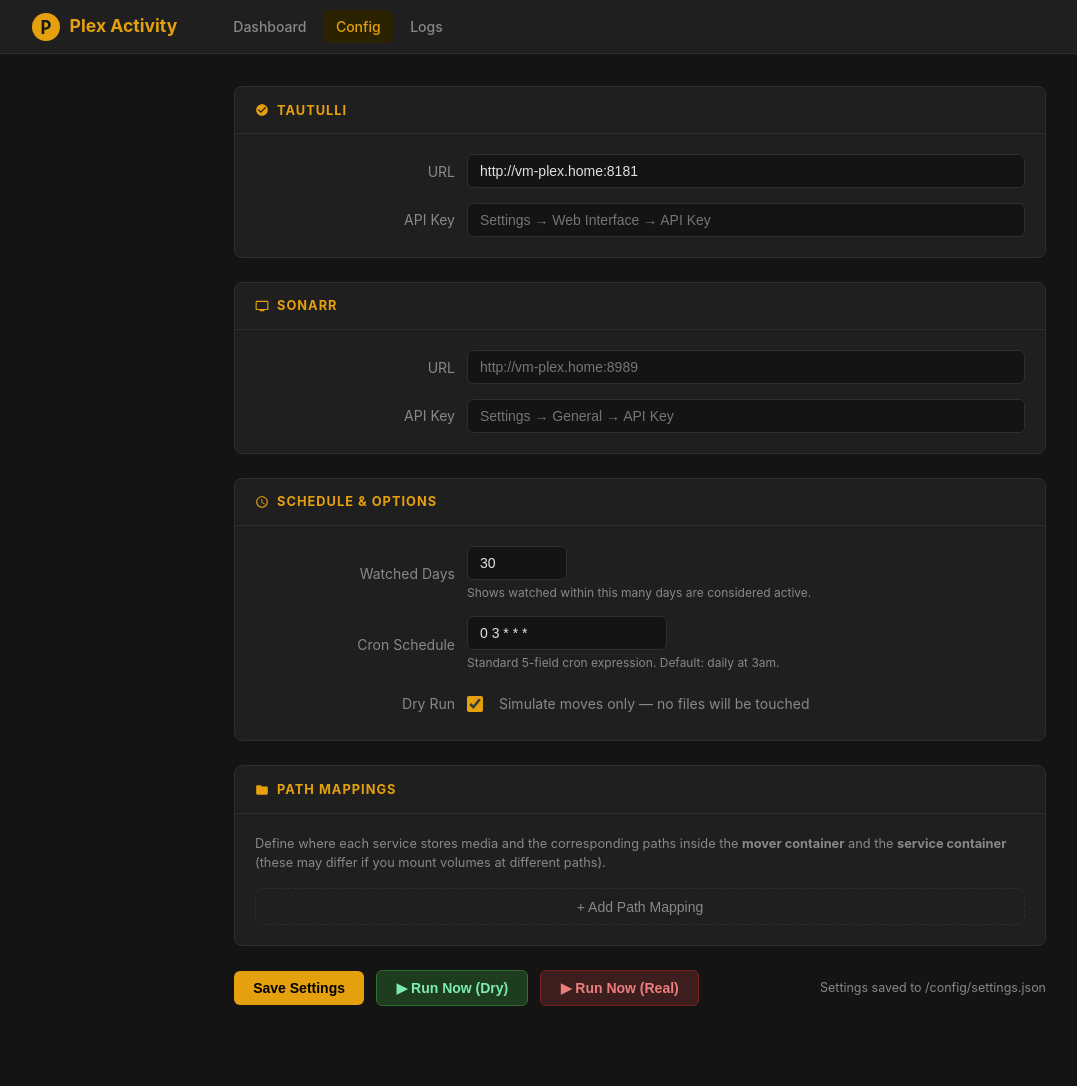
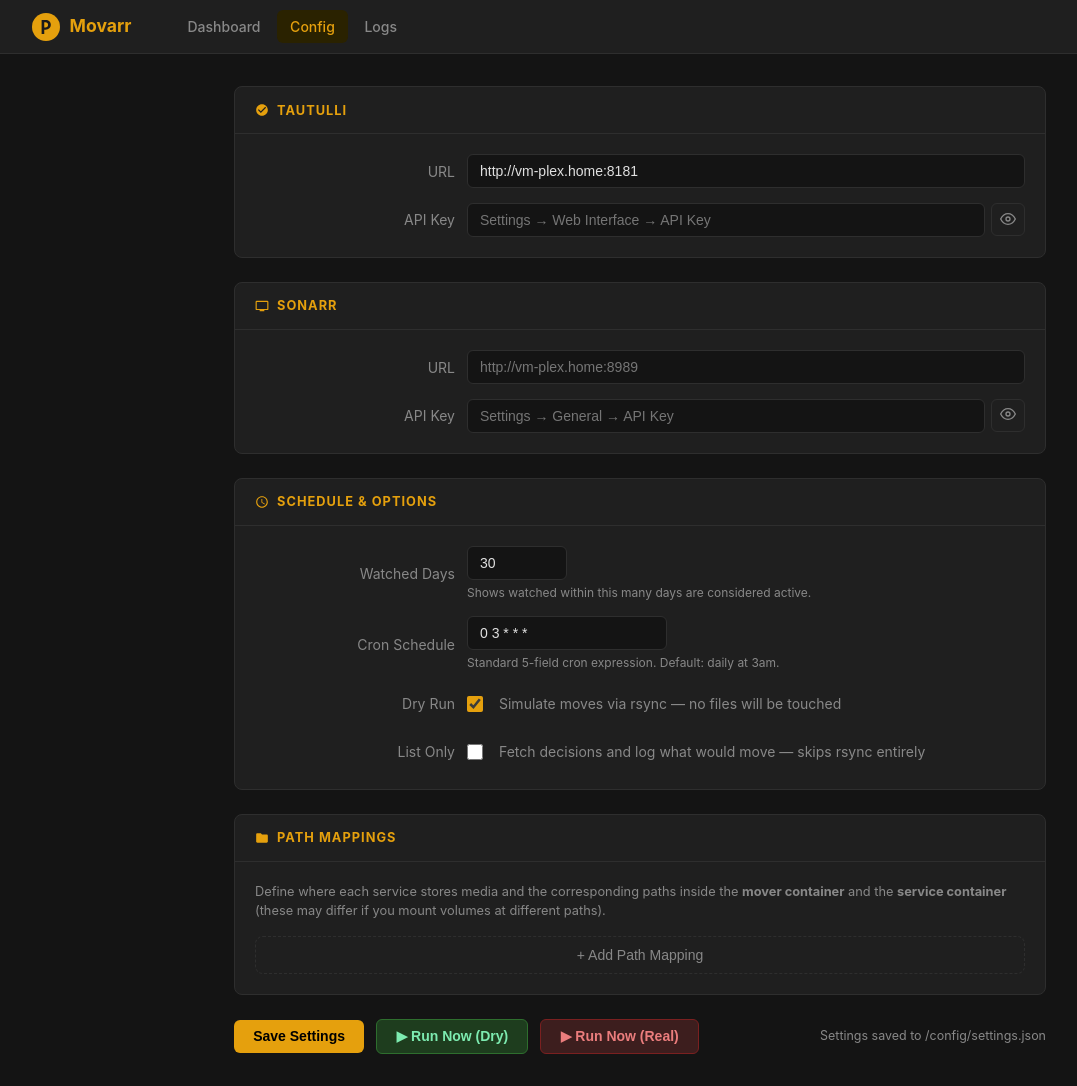
Before and after one commit to BiffstaGaming/Movarr, a PHP site: page /config.php in a window 1280 px wide. Shown: the whole page, without its empty margins (0-1077 px from the left). Before the commit the page ends 1006 px from the top, so only its background shows below. Run offline with PHP 8.4, Linux system fonts and the light colour scheme.

Commit message:
Changed title, set API masking, log levels

```diff
--- a/Movarr/config.php
+++ b/Movarr/config.php
@@ -42,6 +42,7 @@ if ($_SERVER['REQUEST_METHOD'] === 'POST') {
             ],
             'watched_days'  => max(1, (int)($_POST['watched_days'] ?? 30)),
             'dry_run'       => isset($_POST['dry_run']),
+            'list_only'     => isset($_POST['list_only']),
             'cron_schedule' => trim($_POST['cron_schedule'] ?? '0 3 * * *'),
             'path_mappings' => $mappings,
         ];
@@ -62,7 +63,7 @@ $s = load_settings();
 <head>
 <meta charset="UTF-8">
 <meta name="viewport" content="width=device-width, initial-scale=1.0">
-<title>Config — Plex Activity</title>
+<title>Config — Movarr</title>
 <style>
   *, *::before, *::after { box-sizing: border-box; margin: 0; padding: 0; }
 
@@ -160,6 +161,7 @@ $s = load_settings();
   .field-hint { font-size: .75rem; color: var(--muted); margin-top: .25rem; }
 
   input[type="text"],
+  input[type="password"],
   input[type="number"],
   select {
     width: 100%;
@@ -173,9 +175,29 @@ $s = load_settings();
     transition: border-color .15s;
   }
   input[type="text"]:focus,
+  input[type="password"]:focus,
   input[type="number"]:focus,
   select:focus { border-color: var(--accent); }
   select option { background: var(--surface); }
+
+  .api-key-wrap {
+    display: flex;
+    align-items: center;
+    gap: .4rem;
+  }
+  .api-key-wrap input { flex: 1; }
+  .btn-eye {
+    background: none;
+    border: 1px solid var(--border);
+    border-radius: 6px;
+    color: var(--muted);
+    cursor: pointer;
+    padding: .4rem .5rem;
+    line-height: 1;
+    flex-shrink: 0;
+    transition: color .15s, border-color .15s;
+  }
+  .btn-eye:hover { color: var(--accent); border-color: var(--accent); }
 
   .toggle-row {
     display: flex;
@@ -272,7 +294,7 @@ $s = load_settings();
 <header>
   <a class="logo" href="index.php">
     <svg width="28" height="28" viewBox="0 0 32 32" fill="none"><circle cx="16" cy="16" r="16" fill="#E5A00D"/><path d="M11 8h4.5c3.6 0 6 2.2 6 5.5S19.1 19 15.5 19H14v5h-3V8zm3 8.5h1.3c1.9 0 3.1-1 3.1-3S17.2 10.5 15.3 10.5H14v6z" fill="#1a1a1a"/></svg>
-    <span>Plex Activity</span>
+    <span>Movarr</span>
   </a>
   <nav>
     <a href="index.php">Dashboard</a>
@@ -305,7 +327,12 @@ $s = load_settings();
       </div>
       <div class="field-row">
         <label>API Key</label>
-        <input type="text" name="tautulli_api_key" value="<?= htmlspecialchars($s['tautulli']['api_key']) ?>" placeholder="Settings → Web Interface → API Key">
+        <div class="api-key-wrap">
+          <input type="password" id="tautulli_api_key" name="tautulli_api_key" value="<?= htmlspecialchars($s['tautulli']['api_key']) ?>" placeholder="Settings → Web Interface → API Key">
+          <button type="button" class="btn-eye" onclick="toggleKey('tautulli_api_key', this)" title="Show/hide">
+            <svg width="16" height="16" viewBox="0 0 24 24" fill="none" stroke="currentColor" stroke-width="2"><path d="M1 12s4-8 11-8 11 8 11 8-4 8-11 8-11-8-11-8z"/><circle cx="12" cy="12" r="3"/></svg>
+          </button>
+        </div>
       </div>
     </div>
   </div>
@@ -323,7 +350,12 @@ $s = load_settings();
       </div>
       <div class="field-row">
         <label>API Key</label>
-        <input type="text" name="sonarr_api_key" value="<?= htmlspecialchars($s['sonarr']['api_key']) ?>" placeholder="Settings → General → API Key">
+        <div class="api-key-wrap">
+          <input type="password" id="sonarr_api_key" name="sonarr_api_key" value="<?= htmlspecialchars($s['sonarr']['api_key']) ?>" placeholder="Settings → General → API Key">
+          <button type="button" class="btn-eye" onclick="toggleKey('sonarr_api_key', this)" title="Show/hide">
+            <svg width="16" height="16" viewBox="0 0 24 24" fill="none" stroke="currentColor" stroke-width="2"><path d="M1 12s4-8 11-8 11 8 11 8-4 8-11 8-11-8-11-8z"/><circle cx="12" cy="12" r="3"/></svg>
+          </button>
+        </div>
       </div>
     </div>
   </div>
@@ -353,7 +385,14 @@ $s = load_settings();
         <label>Dry Run</label>
         <div class="toggle-row">
           <input type="checkbox" id="dry_run" name="dry_run" <?= $s['dry_run'] ? 'checked' : '' ?>>
-          <label for="dry_run">Simulate moves only — no files will be touched</label>
+          <label for="dry_run">Simulate moves via rsync — no files will be touched</label>
+        </div>
+      </div>
+      <div class="field-row">
+        <label>List Only</label>
+        <div class="toggle-row">
+          <input type="checkbox" id="list_only" name="list_only" <?= $s['list_only'] ? 'checked' : '' ?>>
+          <label for="list_only">Fetch decisions and log what would move — skips rsync entirely</label>
         </div>
       </div>
     </div>
@@ -430,6 +469,14 @@ function triggerMover(real) {
   document.querySelector('form').submit();
 }
 
+function toggleKey(id, btn) {
+  const input = document.getElementById(id);
+  const showing = input.type === 'text';
+  input.type = showing ? 'password' : 'text';
+  btn.style.color = showing ? '' : 'var(--accent)';
+  btn.style.borderColor = showing ? '' : 'var(--accent)';
+}
+
 // Reset action to 'save' when save button is clicked directly
 document.querySelector('.btn-primary').addEventListener('click', function() {
   document.getElementById('form-action').value = 'save';
--- a/Movarr/includes/settings.php
+++ b/Movarr/includes/settings.php
@@ -28,6 +28,7 @@ function load_settings(): array {
         ],
         'watched_days'   => 30,
         'dry_run'        => true,
+        'list_only'      => false,
         'cron_schedule'  => '0 3 * * *',
         'path_mappings'  => [],
     ];
--- a/Movarr/index.php
+++ b/Movarr/index.php
@@ -105,7 +105,7 @@ function time_ago(int $ts): string
 <head>
 <meta charset="UTF-8">
 <meta name="viewport" content="width=device-width, initial-scale=1.0">
-<title>Plex Activity — Last <?= $days ?> Days</title>
+<title>Movarr — Last <?= $days ?> Days</title>
 <style>
   *, *::before, *::after { box-sizing: border-box; margin: 0; padding: 0; }
 
@@ -236,7 +236,7 @@ function time_ago(int $ts): string
 <header>
   <a class="logo" href="index.php">
     <svg width="28" height="28" viewBox="0 0 32 32" fill="none"><circle cx="16" cy="16" r="16" fill="#E5A00D"/><path d="M11 8h4.5c3.6 0 6 2.2 6 5.5S19.1 19 15.5 19H14v5h-3V8zm3 8.5h1.3c1.9 0 3.1-1 3.1-3S17.2 10.5 15.3 10.5H14v6z" fill="#1a1a1a"/></svg>
-    <span>Plex Activity</span>
+    <span>Movarr</span>
   </a>
   <nav>
     <a href="index.php" class="active">Dashboard</a>
```
Also changed, not shown: Movarr/logs.php (+35 -2 lines).
